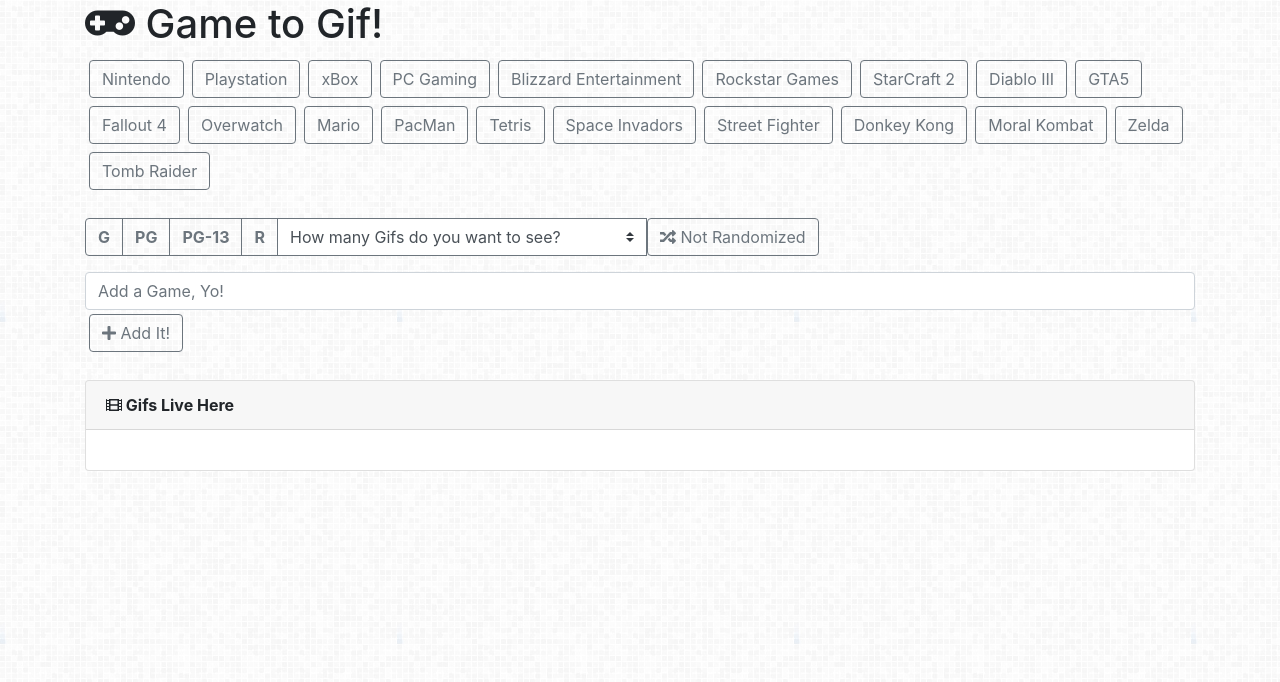
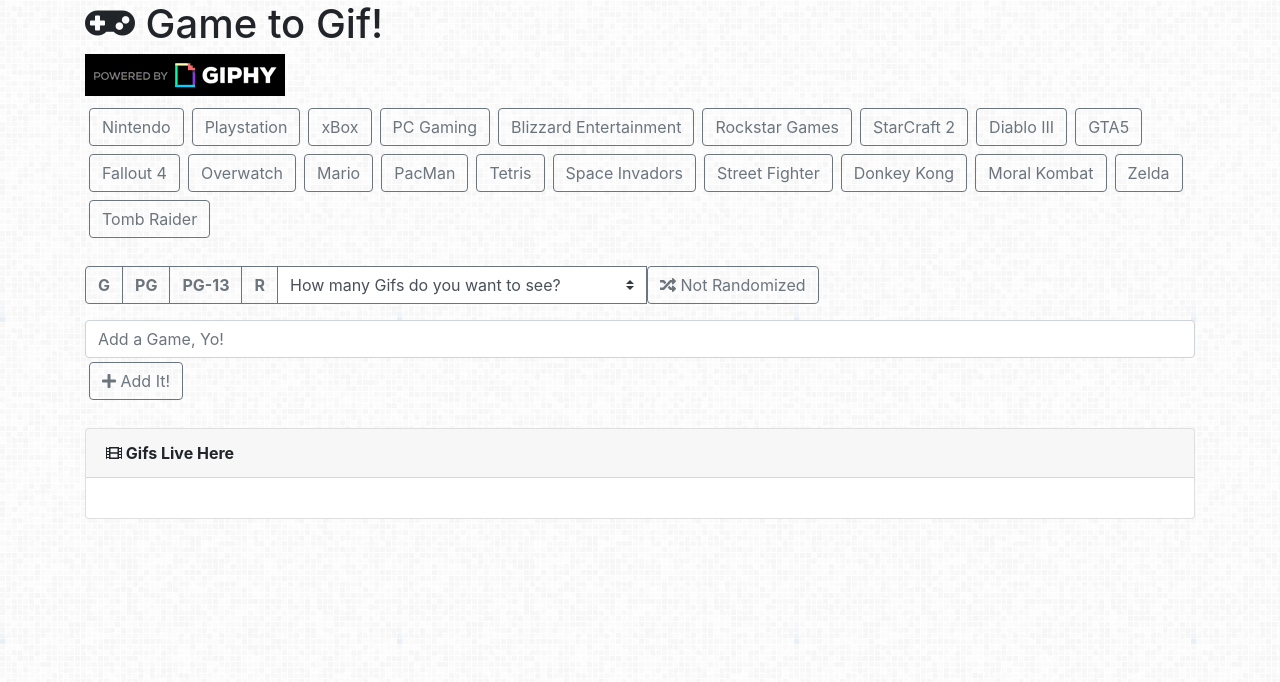
Before and after one commit to Jack87/Gif_A_Game, a plain HTML site: page index.html in a window 1280 px wide. Drawn offline with nearby package versions, Linux system fonts and the light colour scheme.

Commit message:
powered by giphy

```diff
--- a/index.html
+++ b/index.html
@@ -18,7 +18,7 @@
 
         <div class = "container">
             <div class="title h1"><i class="fa fa-gamepad" aria-hidden="true"></i>
-              Game to Gif!</div>
+              Game to Gif!<br><img class="logo" src="./assets/images/PoweredBy_200_Horizontal_Light-Backgrounds_With_Logo.gif" alt=""></div>
 
           <!-- <div class="pageTitle"><img class="logo" src="./assets/images/ANYLogo.png" alt=""></div> -->
 
```
Also changed, not shown: assets/images/PoweredBy_200_Horizontal_Light-Backgrounds_With_Logo.gif (added).
